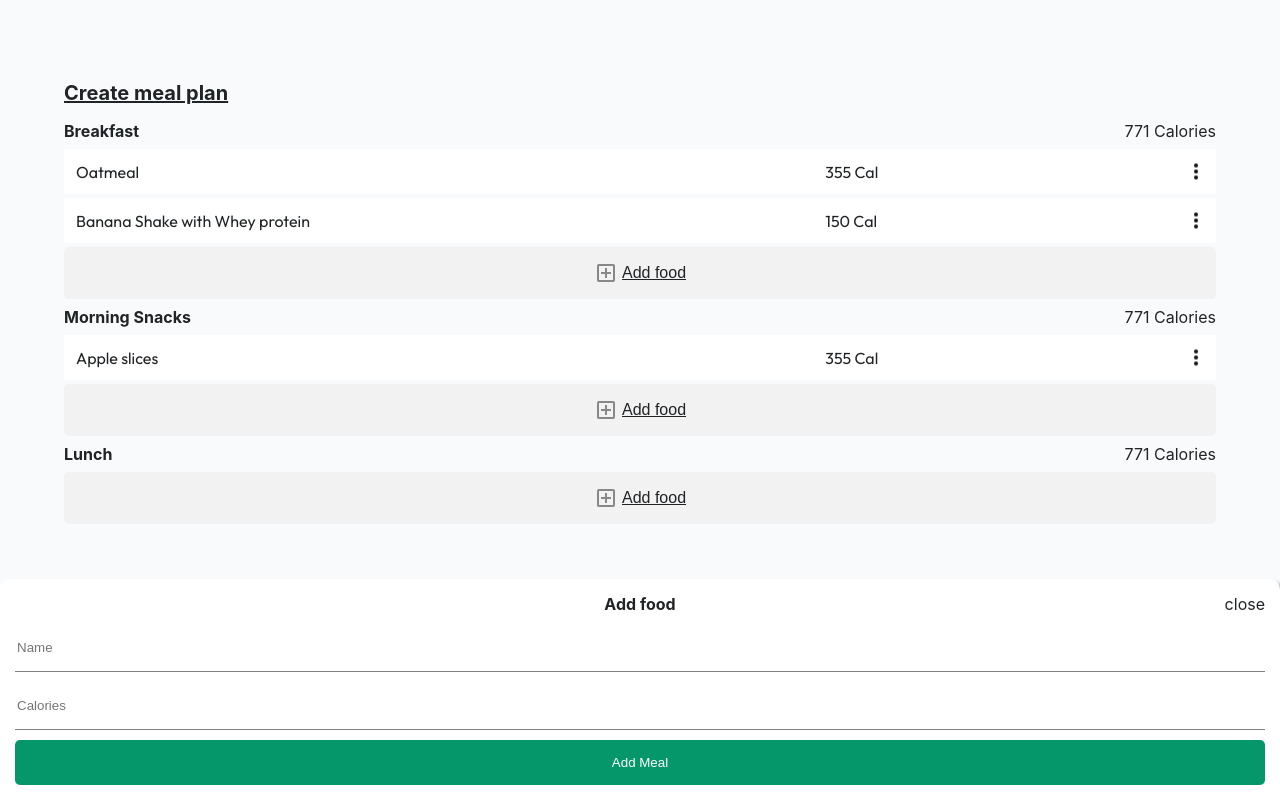
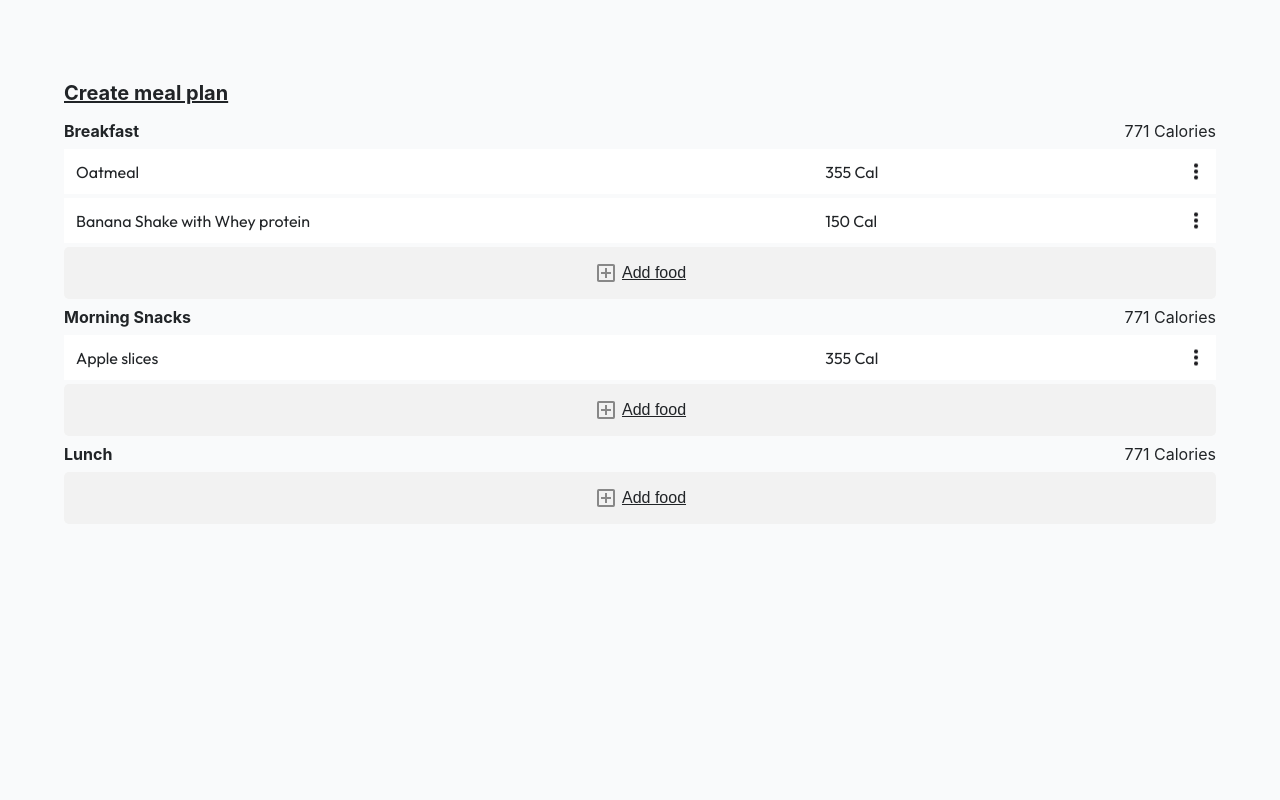
Before and after one commit to akhilkurisinkal/foodfolio, a React (Create React App) app: page / in a window 1280 px wide. Built offline with nearby package versions, Linux system fonts and the light colour scheme.

Commit message:
update 5

```diff
--- a/src/components/addMeal/AddMeal.jsx
+++ b/src/components/addMeal/AddMeal.jsx
@@ -3,55 +3,66 @@ import styles from "./AddMeal.module.css";
 import { useContext } from "react";
 import { AppContext } from "../../AppContext";
 
-const AddMeal=()=>{
+const AddMeal = () => {
+    const appData = useContext(AppContext);
 
-    const appData=useContext(AppContext);
+    const [meal, setMeal] = useState({ mname: "", mcal: "" });
 
-    const [meal,setMeal]=useState({mname:"",mcal:""});
-
-    const setMealName=(e)=>{
-        setMeal({...meal,mname:e.target.value})
-
-    }
-    const setMealCal=(e)=>{
-        setMeal({...meal,mcal:e.target.value});
-    }
+    const setMealName = (e) => {
+        setMeal({ ...meal, mname: e.target.value });
+    };
+    const setMealCal = (e) => {
+        setMeal({ ...meal, mcal: e.target.value });
+    };
 
     //test
-   useEffect(()=>{
+    useEffect(() => {
         console.log(meal);
-   },[meal])
+    }, [meal]);
 
-
-   const saveMeal=()=>{
-    switch(appData.selectedMealType){
-        case "breakfast":appData.setPlan({...appData.plan,breakfast:meal});
+    const saveMeal = () => {
+        switch (appData.selectedMealType) {
+            case "Breakfast":
+                appData.setPlan({ ...appData.plan, breakfast: meal });
                 break;
-        case "morningSnacks":appData.setPlan({...appData.plan,morningSnacks:meal});
+            case "Morning Snacks":
+                appData.setPlan({ ...appData.plan, morningSnacks: meal });
                 break;
-        case "lunch":appData.setPlan({...appData.plan,lunch:meal});
+            case "lunch":
+                appData.setPlan({ ...appData.plan, lunch: meal });
                 break;
-        case "eveningSnacks":appData.setPlan({...appData.plan,eveningSnacks:meal});
+            case "eveningSnacks":
+                appData.setPlan({ ...appData.plan, eveningSnacks: meal });
                 break;
-        case "dinner":appData.setPlan({...appData.plan,dinner:meal});
-        default: console.log("invalid meal type selected");
+            case "dinner":
+                appData.setPlan({ ...appData.plan, dinner: meal });
+            default:
+                console.log("invalid meal type selected");
         }
-    setMeal({mname:"",mcal:""});
+        setMeal({ mname: "", mcal: "" });
         appData.setSelectedMealType("none");
         appData.setAddMealActive(false);
-
-
-   }
+    };
 
     //test
-   useEffect(()=>{
+    useEffect(() => {
         console.log(appData.plan);
-   },[appData.plan]);
+    }, [appData.plan]);
 
-    return(
-            <div className={appData.addMealActive? styles.active :`${styles.inactive} ${styles.pop}`}>
-
-                <div className={styles.header}><span><h4>Add food</h4></span><span>close</span></div>
+    return (
+        <div
+            className={
+                appData.addMealActive
+                    ? `${styles.active} ${styles.pop}`
+                    : `${styles.inactive}`
+            }
+        >
+            <div className={styles.header}>
+                <span>
+                    <h4>Add food</h4>
+                </span>
+                <span>close</span>
+            </div>
 
             <input
                 className={styles.inputText}
@@ -63,17 +74,21 @@ const AddMeal=()=>{
                 placeholder="Name"
             />
 
+            <input
+                className={styles.inputText}
+                type="text"
+                name="cal"
+                id="cal"
+                value={meal.mcal}
+                onChange={setMealCal}
+                placeholder="Calories"
+            />
 
-                <input className={styles.inputText} type="text" name="cal" id="cal" value={meal.mcal} onChange={setMealCal} placeholder="Calories"/>
-
-                <button className={styles.addButton} onClick={saveMeal}>Add Meal</button>
-
-
-
-
+            <button className={styles.addButton} onClick={saveMeal}>
+                Add Meal
+            </button>
         </div>
-
-    )
-}
+    );
+};
 
 export default AddMeal;
--- a/src/components/addMeal/AddMeal.module.css
+++ b/src/components/addMeal/AddMeal.module.css
@@ -1,14 +1,14 @@
-.active{
-    display: block;
-
-}
-
-.inactive{
+.active {
     display: flex;
 
 }
 
-.pop{
+.inactive {
+    display: none;
+
+}
+
+.pop {
     position: absolute;
     left: 0;
     bottom: 0;
@@ -22,34 +22,35 @@
     padding: 15px;
     flex-direction: column;
     gap: 10px;
+    display: flex;
 }
 
-.header{
+.header {
     display: flex;
     flex-direction: row;
 }
 
-.header >:first-child{
+.header>:first-child {
     align-items: center;
     justify-content: center;
-    flex:1;
+    flex: 1;
 
 }
 
-.header >:nth-child(2){
+.header>:nth-child(2) {
     position: absolute;
     right: 15px;
     top: 15px;
 
 }
 
-.inputText{
+.inputText {
     height: 45px;
     border: none;
     border-bottom: 1px solid grey;
 }
 
-.addButton{
+.addButton {
     height: 45px;
     background-color: #059669;
     border: none;
--- a/src/components/plannerChild/PlannerChild.jsx
+++ b/src/components/plannerChild/PlannerChild.jsx
@@ -3,36 +3,25 @@ import styles from "./PlannerChild.module.css";
 import { useContext } from "react";
 import { AppContext } from "../../AppContext";
 
-const PlannerChild=(props)=>{
+const PlannerChild = (props) => {
+    const appData = useContext(AppContext);
 
-    const appData=useContext(AppContext);
-
-
-    const addMeal=()=>{
+    const addMeal = () => {
         appData.setSelectedMealType(props.mealType);
         appData.setAddMealActive(true);
-    }
+    };
 
-
-
-    return(
+    return (
         <div className={styles.container}>
             <div>
-                                <div>
-                                    {props.name}
-                                </div>
-                                <div>
-                                {props.calories} Cal
-                                    {/* <button id={props.buttonId} onClick={addMeal}>Add meal</button> */}
-                                </div>
+                <div>{props.name}</div>
+                <div>{props.calories} Cal</div>
                 <div>
                     <button className={styles.optionsBtn}>&nbsp;</button>
                 </div>
             </div>
-
         </div>
-
-    )
-}
+    );
+};
 
 export default PlannerChild;
--- a/src/pages/planner/Planner.jsx
+++ b/src/pages/planner/Planner.jsx
@@ -24,6 +24,12 @@ const Planner = () => {
         },
     ]);
 
+    const addFoodToMeal = (event) => {
+        console.log(event.currentTarget.id + " testing button id");
+        appData.setAddMealActive(true);
+        appData.setSelectedMealType(event.currentTarget.id);
+    };
+
     return (
         <div className={styles.planner}>
             <h2>Create meal plan</h2>
@@ -46,7 +52,11 @@ const Planner = () => {
                             />
                         ))}
                         <div className={styles.addBtnContainer}>
-                            <button className={styles.addFoodBtn}>
+                            <button
+                                id={meal.mealType}
+                                className={styles.addFoodBtn}
+                                onClick={addFoodToMeal}
+                            >
                                 <span className={styles.addIcon}>&nbsp;</span>
                                 <span>Add food</span>
                             </button>
@@ -54,8 +64,6 @@ const Planner = () => {
                     </div>
                 ))}
             </div>
-
-
         </div>
     );
 };
```
Lines whose indentation alone changed are shown as unchanged.
